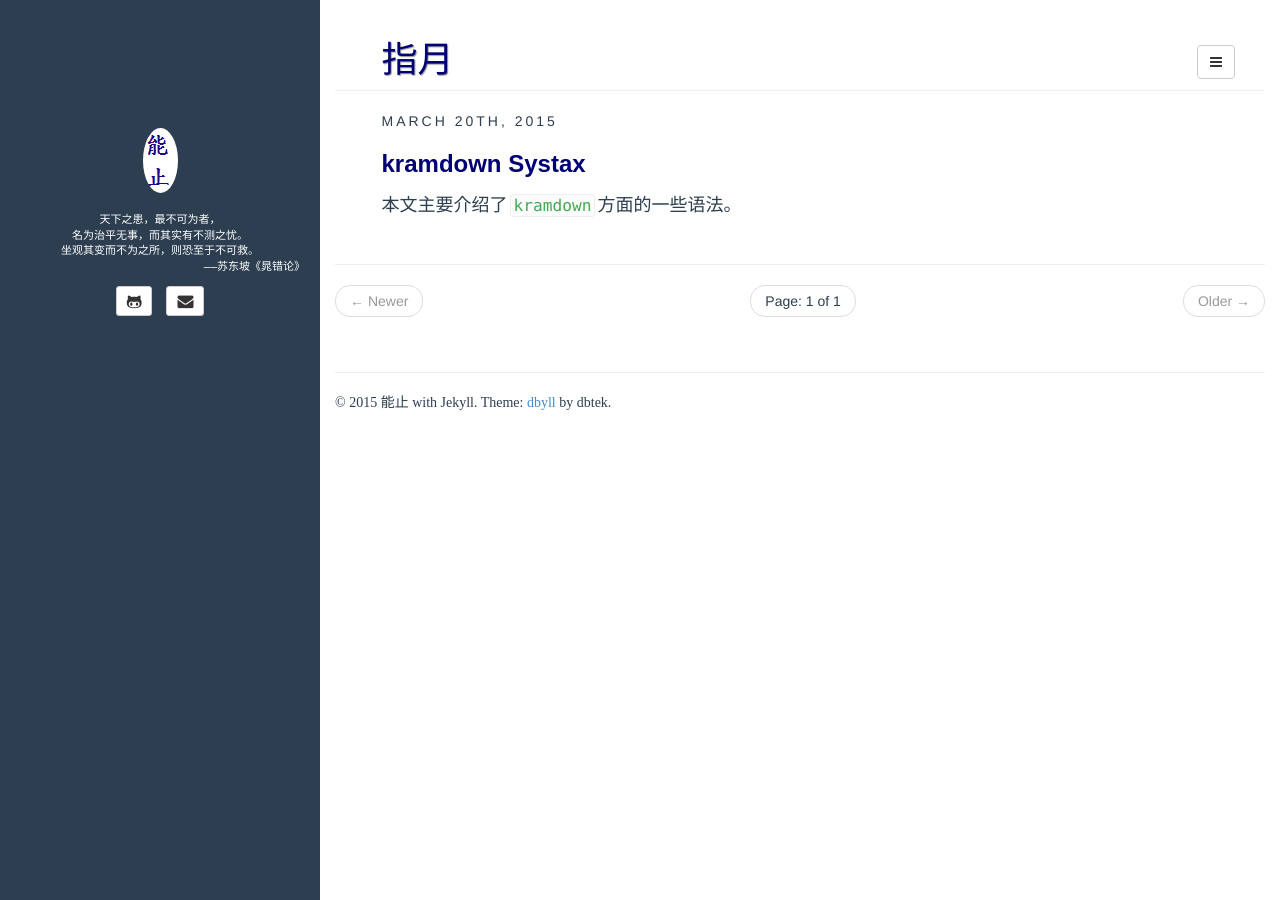
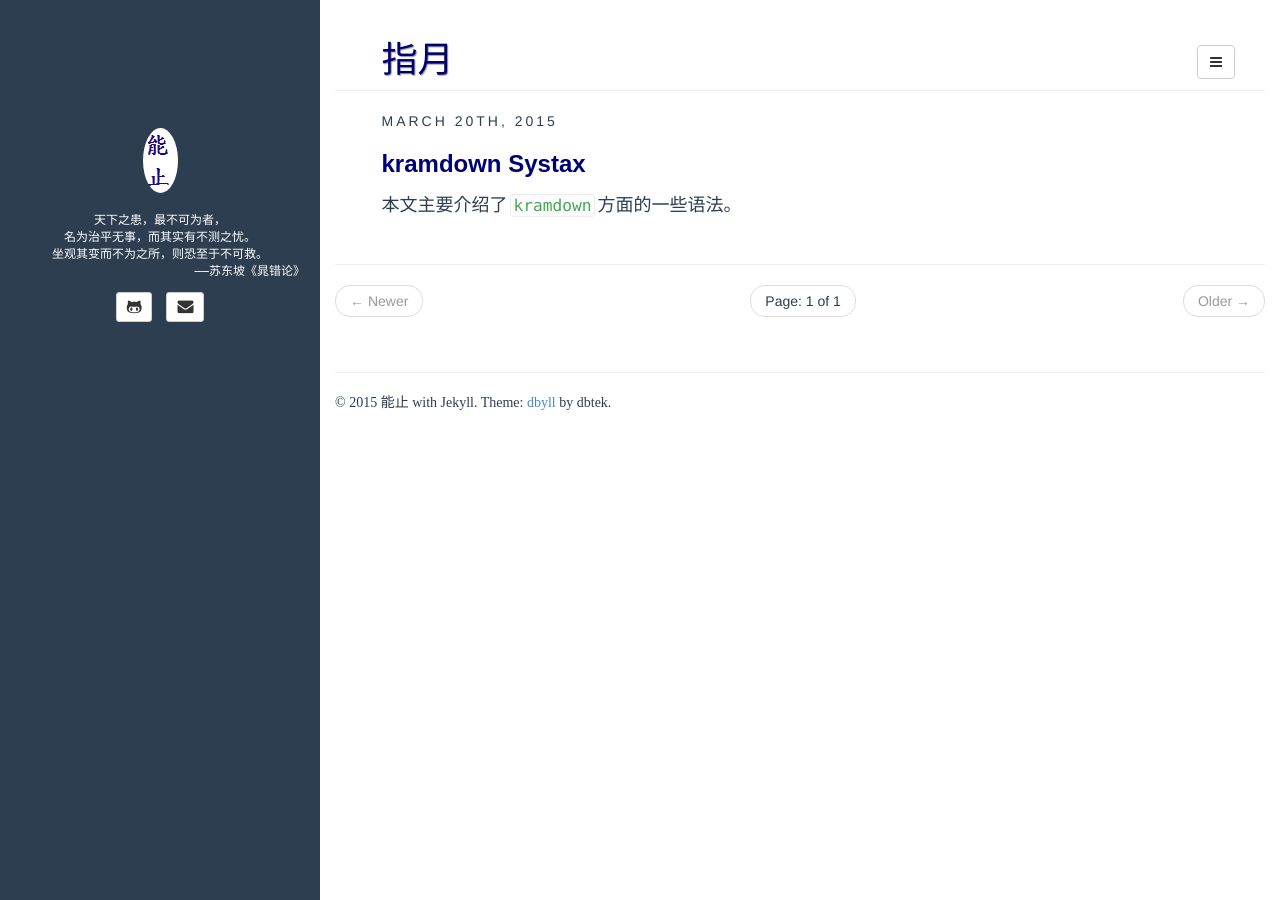
Before and after one commit to Zuofan/artical, a Jekyll site: the page built from index.html, in a window 1280 px wide. Built offline with Jekyll 4.4.1, drawn with Linux system fonts in a browser that asks for light colours; the list of posts is cut into pages by our own code.

Commit message:
some modify

```diff
--- a/assets/css/style.css
+++ b/assets/css/style.css
@@ -47,10 +47,11 @@
 a.nav-link:hover { color: #777 }
 
 #bio {
-	font-family: "Courier New", Courier, monospace;
-	font-size: 11px;
+	font-family: "华文行楷", "微软雅黑", "Courier New", Courier, monospace;
+	font-size: 12px;
 	margin: 0 auto;
 	margin-bottom: 10px;
+	text-align: center;
 }
 
 #contact-list li .fa,
```
Also changed, not shown: README.md.
